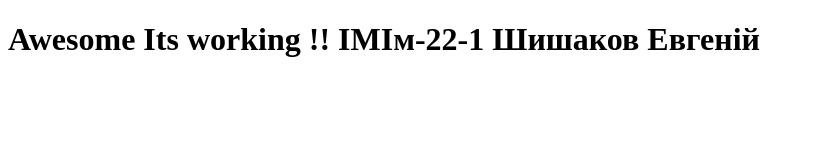
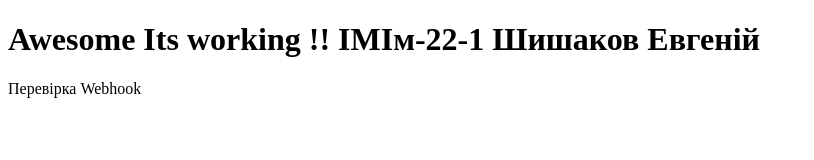
Before and after one commit to BrotherJerry/lab1, a plain HTML site: page index.html in a window 1280 px wide. Shown: the whole page, without its empty margins (0-814 px from the left). Drawn offline with Linux system fonts and the light colour scheme.

Commit message:
Update index.html

```diff
--- a/index.html
+++ b/index.html
@@ -7,5 +7,6 @@
 	</head>
 	<body>
 		<h1> Awesome Its working !! ІМІм-22-1 Шишаков Евгеній </h1>
+		<p> Перевірка Webhook </p>
 	</body>
 </html>
```
